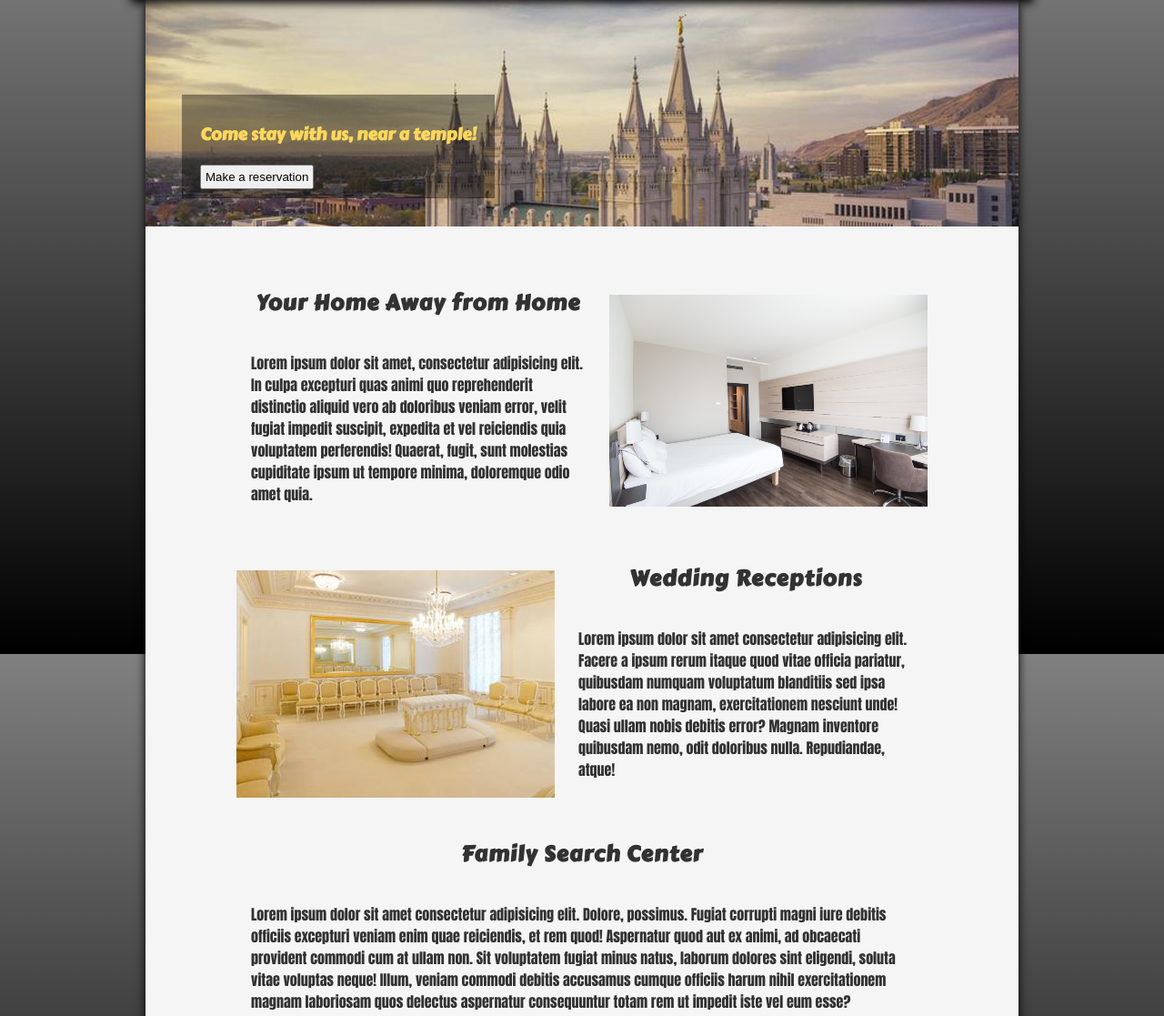
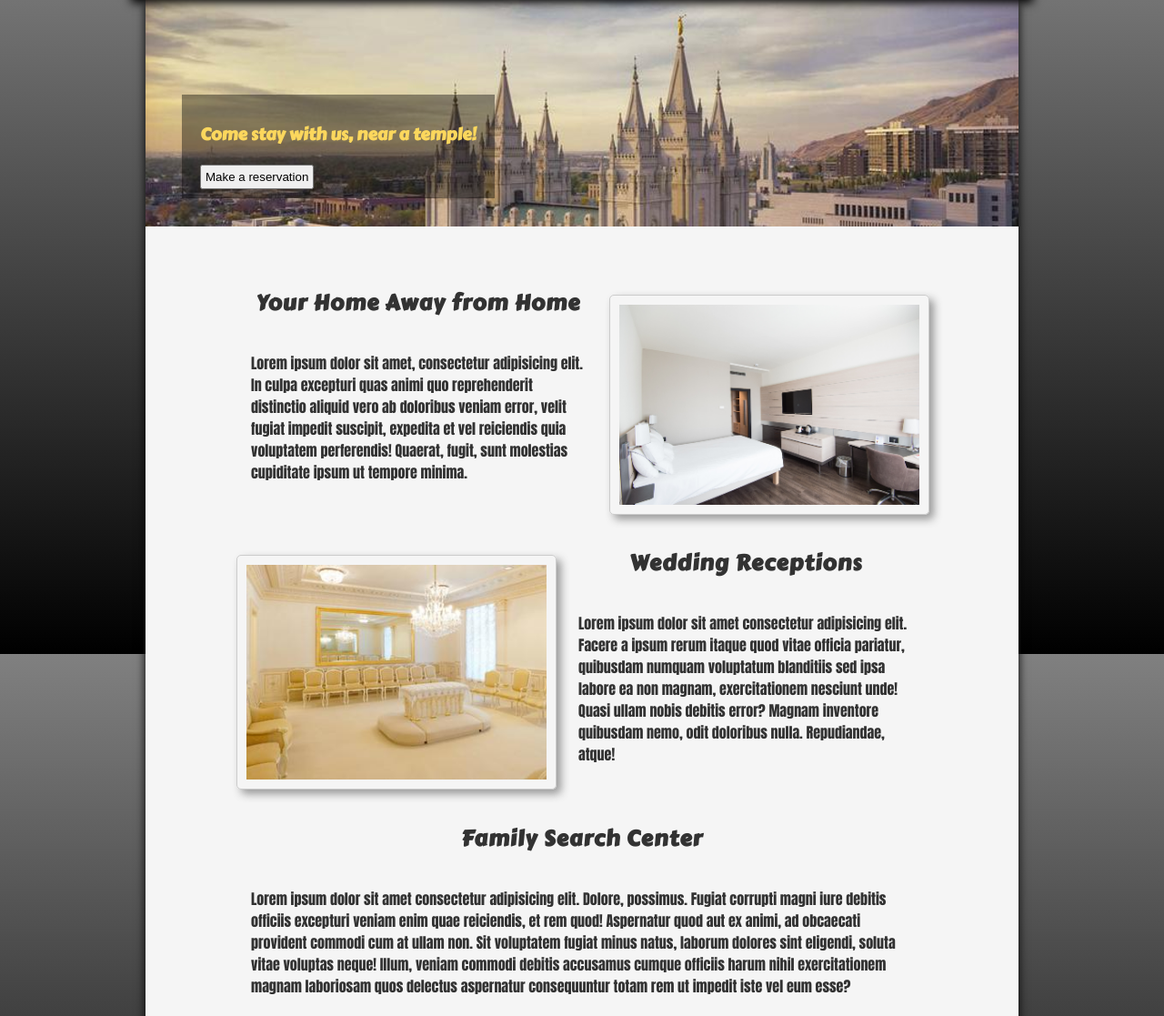
Before and after one commit to JacobHornbeck/JacobHornbeck.github.io, a PHP site: page /wdd130/project/ in a window 1280 px wide. Shown: the part 81-1198 px from the top of the page at 91% size. Run offline with PHP 8.4, Linux system fonts and the light colour scheme; some web fonts are replaced.

Commit message:
add the '3D' effect to the images

```diff
--- a/wdd130/project/index.html
+++ b/wdd130/project/index.html
@@ -62,8 +62,7 @@
                         culpa excepturi quas animi quo reprehenderit distinctio aliquid
                         vero ab doloribus veniam error, velit fugiat impedit suscipit,
                         expedita et vel reiciendis quia voluptatem perferendis! Quaerat,
-                        fugit, sunt molestias cupiditate ipsum ut tempore minima,
-                        doloremque odio amet quia.
+                        fugit, sunt molestias cupiditate ipsum ut tempore minima.
                     </p>
                 </div>
             </section>
--- a/wdd130/project/styles/style.css
+++ b/wdd130/project/styles/style.css
@@ -128,7 +128,12 @@ section > div {
     margin: 0;
 }
 section > div > img {
-    padding-top: 30px;
+    width: 330px;
+    padding: 10px;
+    margin-top: 30px;
+    border-radius: 5px;
+    border: 1px solid #ccc;
+    box-shadow: 5px 5px 10px #999;
 }
 section > h2, section > div > h2 {
     text-align: center;
```
